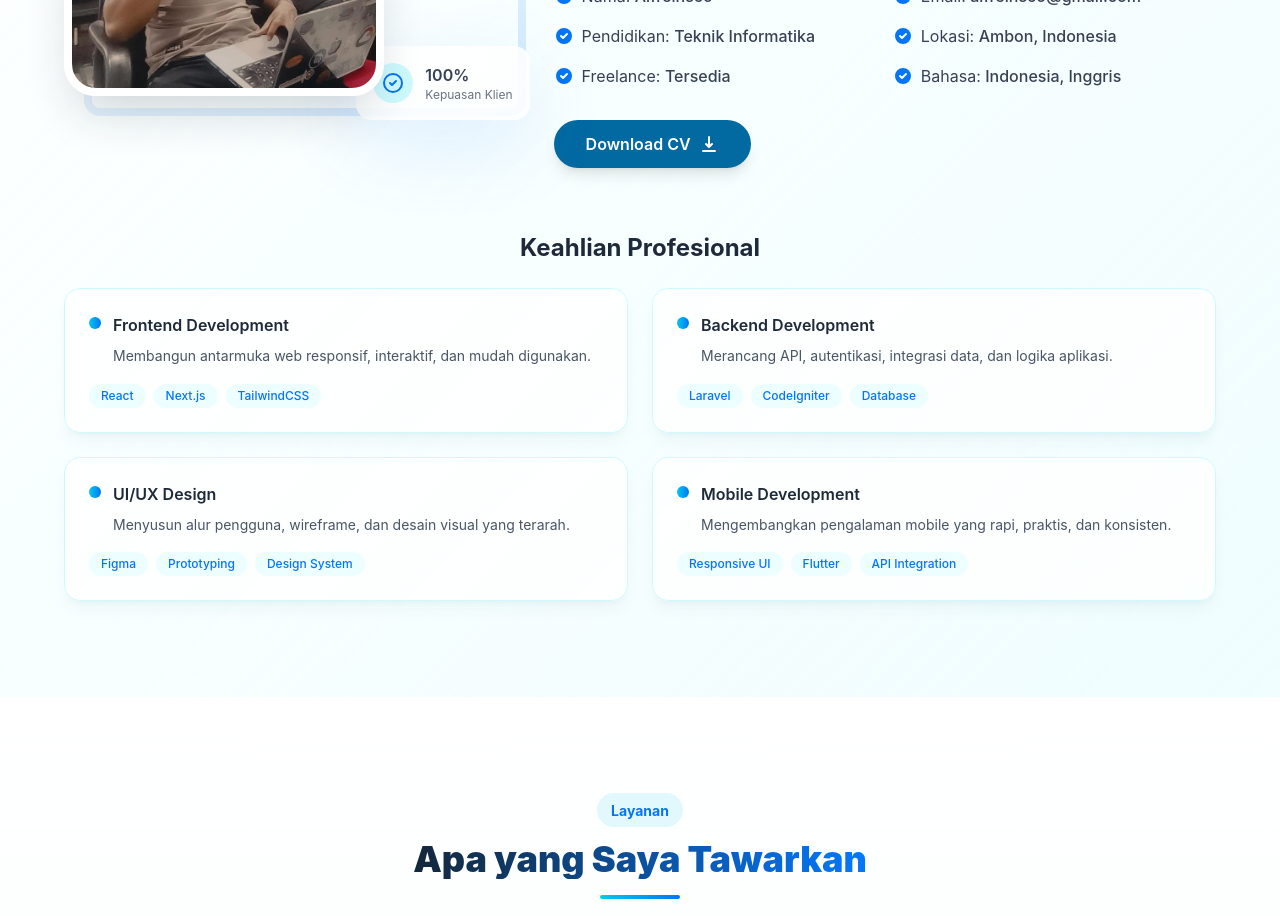
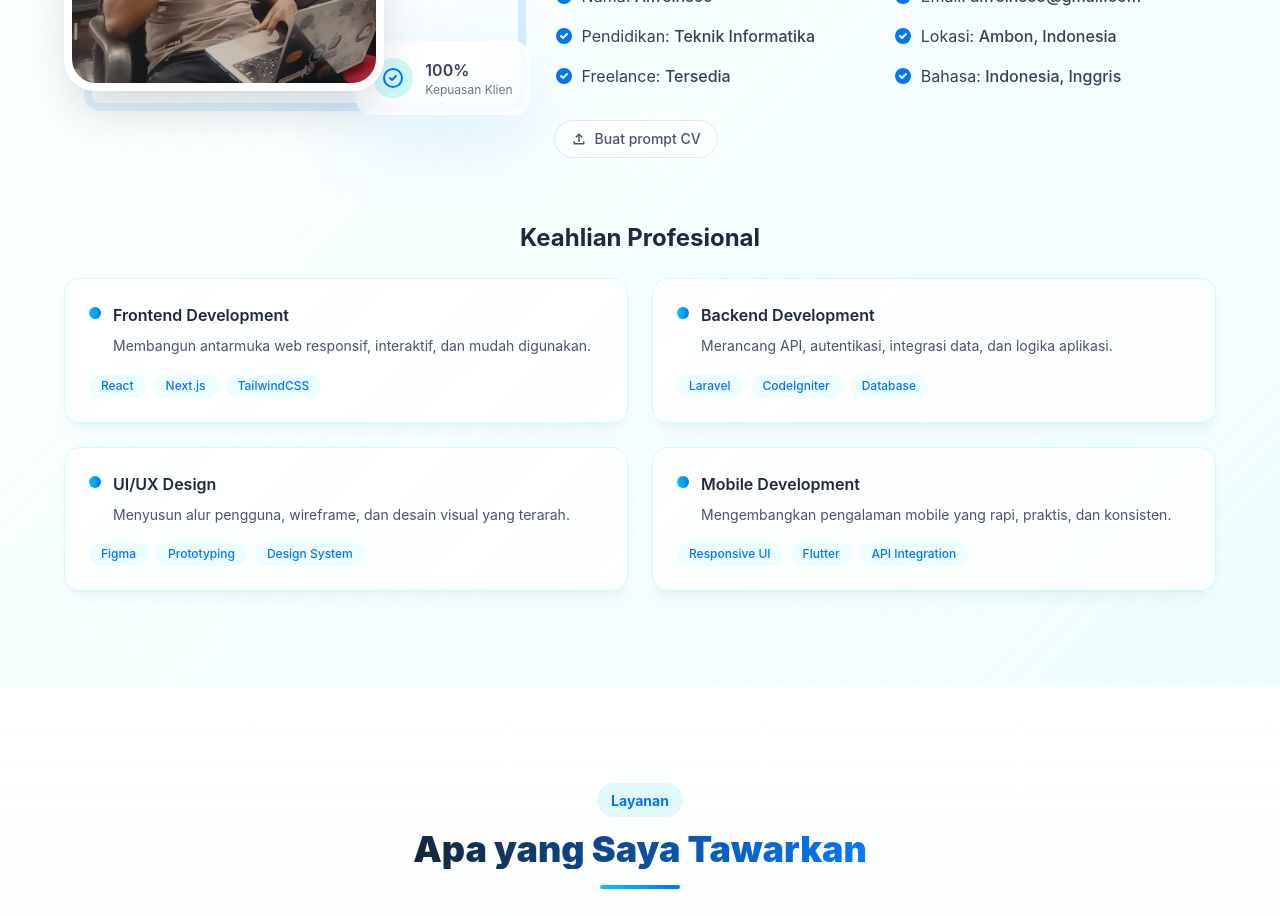
Before and after one commit to alfreinsco/portofolios, a React (Vite) app: page / in a window 1280 px wide. Shown: the part 1620-2536 px from the top of the page. Built offline with nearby package versions, Linux system fonts and the light colour scheme; no server answers.

Commit message:
Refactor code structure for improved readability and maintainability

```diff
--- a/src/components/AboutSection.tsx
+++ b/src/components/AboutSection.tsx
@@ -1,5 +1,6 @@
 "use client";
 
+import { useState } from "react";
 
 interface AboutSectionProps {
   profile: any;
@@ -12,6 +13,10 @@ export default function AboutSection({
   experience,
   education,
 }: AboutSectionProps) {
+  const [cvPromptStatus, setCvPromptStatus] = useState<"idle" | "copied">(
+    "idle",
+  );
+
   const professionalSkills = [
     {
       title: "Frontend Development",
@@ -35,14 +40,21 @@ export default function AboutSection({
     },
   ];
 
-  // Fungsi untuk menangani download CV
-  const handleDownloadCV = (e: React.MouseEvent<HTMLAnchorElement>) => {
-    // Jika CV belum tersedia, cegah default action dan tampilkan pesan
-    if (!import.meta.env.VITE_CV_URL) {
-      e.preventDefault();
-      alert("CV akan segera tersedia!");
-    }
-    // Jika CV tersedia, biarkan default action (download) berjalan
+  const handleCopyCvPrompt = async () => {
+    const prompt = `Buatkan CV profesional dalam bahasa Indonesia berdasarkan profil berikut. Susun dengan format ringkas, ATS-friendly, dan cocok untuk melamar posisi Full Stack Developer atau UI/UX Designer. Sertakan ringkasan profil, keahlian utama, pengalaman, pendidikan, proyek relevan, tools/teknologi, dan versi singkat untuk LinkedIn.
+
+Profil:
+${JSON.stringify(profile, null, 2)}
+
+Pengalaman:
+${JSON.stringify(experience, null, 2)}
+
+Pendidikan:
+${JSON.stringify(education, null, 2)}`;
+
+    await navigator.clipboard.writeText(prompt);
+    setCvPromptStatus("copied");
+    window.setTimeout(() => setCvPromptStatus("idle"), 2000);
   };
 
   return (
@@ -224,27 +236,30 @@ export default function AboutSection({
               </div>
             </div>
 
-            <div className="flex flex-wrap gap-4">
-              <a
-                href={import.meta.env.VITE_CV_URL || "#"}
-                onClick={handleDownloadCV}
-                download="/CV_Alfreinsco.pdf"
-                className="inline-flex items-center gap-2 bg-[#0369a1] hover:bg-[#075985] text-white py-3 px-8 rounded-full transition-all font-semibold shadow-lg hover:shadow-cyan-500/30 hover:scale-105"
+            <div className="flex flex-wrap gap-3">
+              <button
+                type="button"
+                onClick={handleCopyCvPrompt}
+                className="inline-flex items-center gap-2 rounded-full border border-gray-200 bg-white/70 px-4 py-2 text-sm font-medium text-gray-600 transition-all hover:border-cyan-200 hover:bg-cyan-50 hover:text-[#0575f5]"
               >
-                Download CV
                 <svg
                   xmlns="http://www.w3.org/2000/svg"
-                  className="h-5 w-5"
+                  className="h-4 w-4"
+                  fill="none"
                   viewBox="0 0 20 20"
-                  fill="currentColor"
+                  stroke="currentColor"
                 >
                   <path
-                    fillRule="evenodd"
-                    d="M3 17a1 1 0 011-1h12a1 1 0 110 2H4a1 1 0 01-1-1zm3.293-7.707a1 1 0 011.414 0L9 10.586V3a1 1 0 112 0v7.586l1.293-1.293a1 1 0 111.414 1.414l-3 3a1 1 0 01-1.414 0l-3-3a1 1 0 010-1.414z"
-                    clipRule="evenodd"
+                    strokeLinecap="round"
+                    strokeLinejoin="round"
+                    strokeWidth={1.8}
+                    d="M4 13.5V16h12v-2.5M6.5 7.5 10 4m0 0 3.5 3.5M10 4v9"
                   />
                 </svg>
-              </a>
+                {cvPromptStatus === "copied"
+                  ? "Prompt CV disalin"
+                  : "Buat prompt CV"}
+              </button>
             </div>
           </div>
         </div>
```
Also changed, not shown: 5 other files (tests, documents, lock files or other folders).
